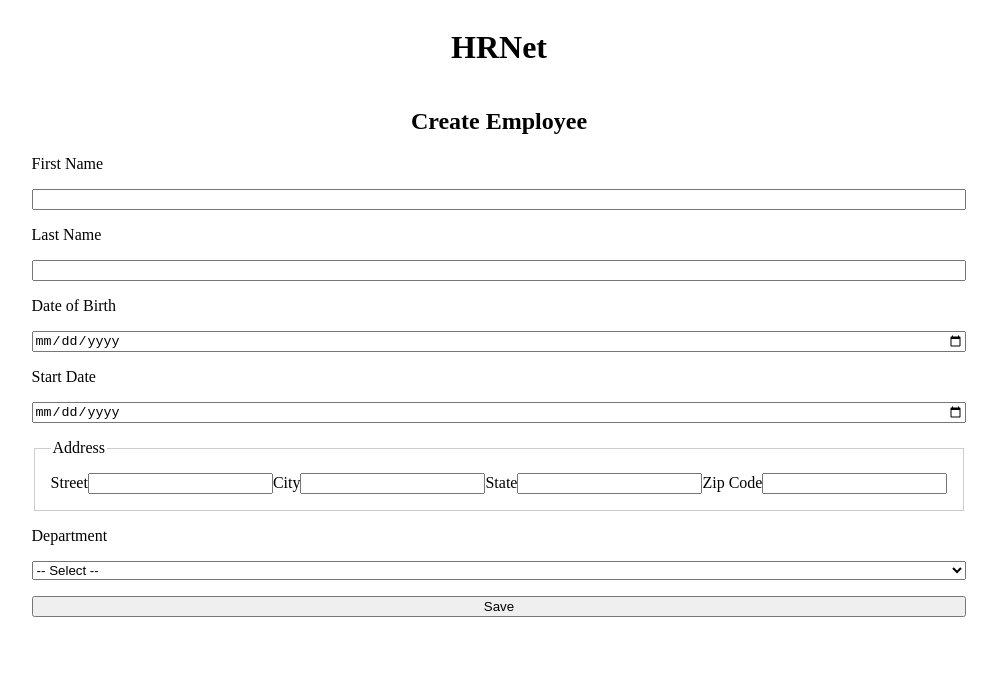
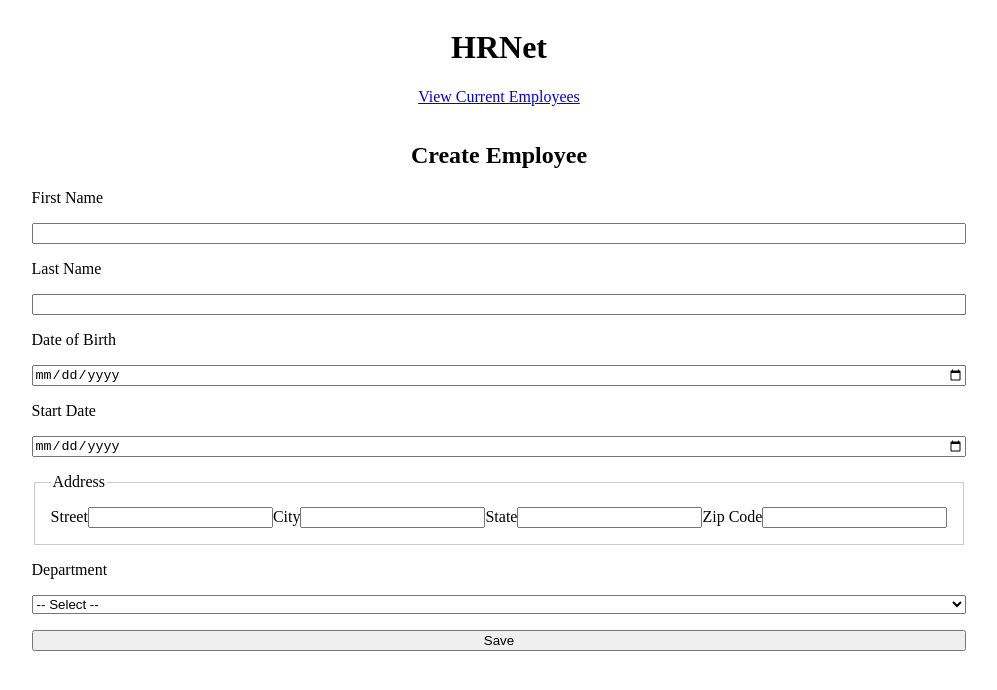
Before and after one commit to LikeMika/HRNet, a React (Vite) app: page / in a window 1280 px wide. Shown: the top 690 px of the page, without its empty margins (141-1138 px from the left). Built offline with nearby package versions, Linux system fonts and the light colour scheme.

Commit message:
Adding Link to Employee List

```diff
--- a/src/pages/CreateEmployee.jsx
+++ b/src/pages/CreateEmployee.jsx
@@ -1,6 +1,8 @@
 import { useState } from 'react'
 import { useDispatch } from 'react-redux'
 import { addEmployee } from '../store/employeesSlice'
+import { Link } from 'react-router-dom'
+
 
 function CreateEmployee() {
   const dispatch = useDispatch()
@@ -30,6 +32,10 @@ function CreateEmployee() {
   return (
     <main className="container">
       <h1>HRNet</h1>
+      <Link to="/employee-list" style={{ marginBottom: '1rem', display: 'inline-block' }}>
+  View Current Employees
+      </Link>
+
       <h2>Create Employee</h2>
       <form onSubmit={handleSubmit}>
         <label>First Name</label>
```
